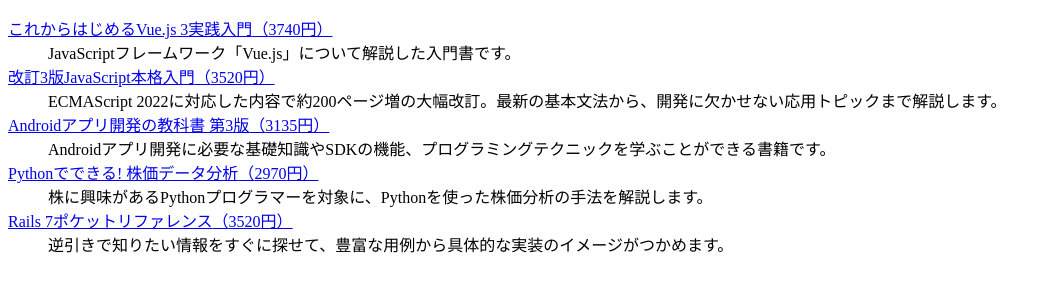
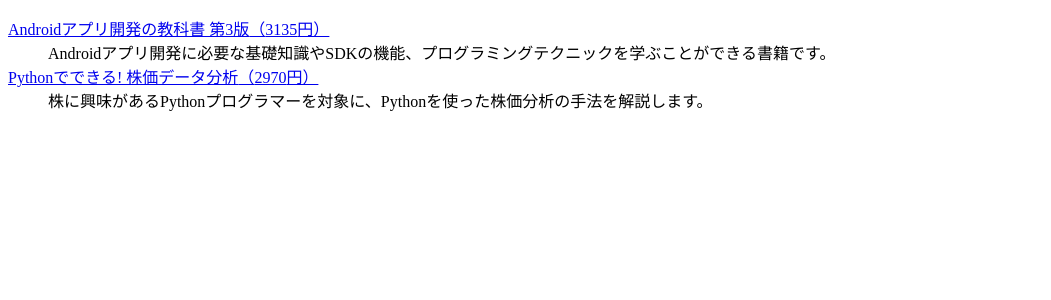
Before and after one commit to Yuma0309/Study-React, a React (Create React App) app in the folder React_sample_Yuma/my-react/: page / in a window 1280 px wide. Shown: the top 300 px of the page, without its empty margins (0-1051 px from the left). Built offline with nearby package versions, Linux system fonts and the light colour scheme.

Commit message:
リスト3-2-9までの動作を確認

```diff
--- a/React_sample_Yuma/my-react/src/index.js
+++ b/React_sample_Yuma/my-react/src/index.js
@@ -1,11 +1,11 @@
 // React関連のライブラリをインポート
 import ReactDOM from 'react-dom/client';
 import books from './chap03/books';
-import ForNest from './chap03/ForNest';
+import ForFilter from './chap03/ForFilter';
 
 // Reactアプリ（Appコンポーネント）を描画
 const root = ReactDOM.createRoot(document.getElementById('root'));
 
 root.render(
-  <ForNest src={books} />
+  <ForFilter src={books} />
 );
```
